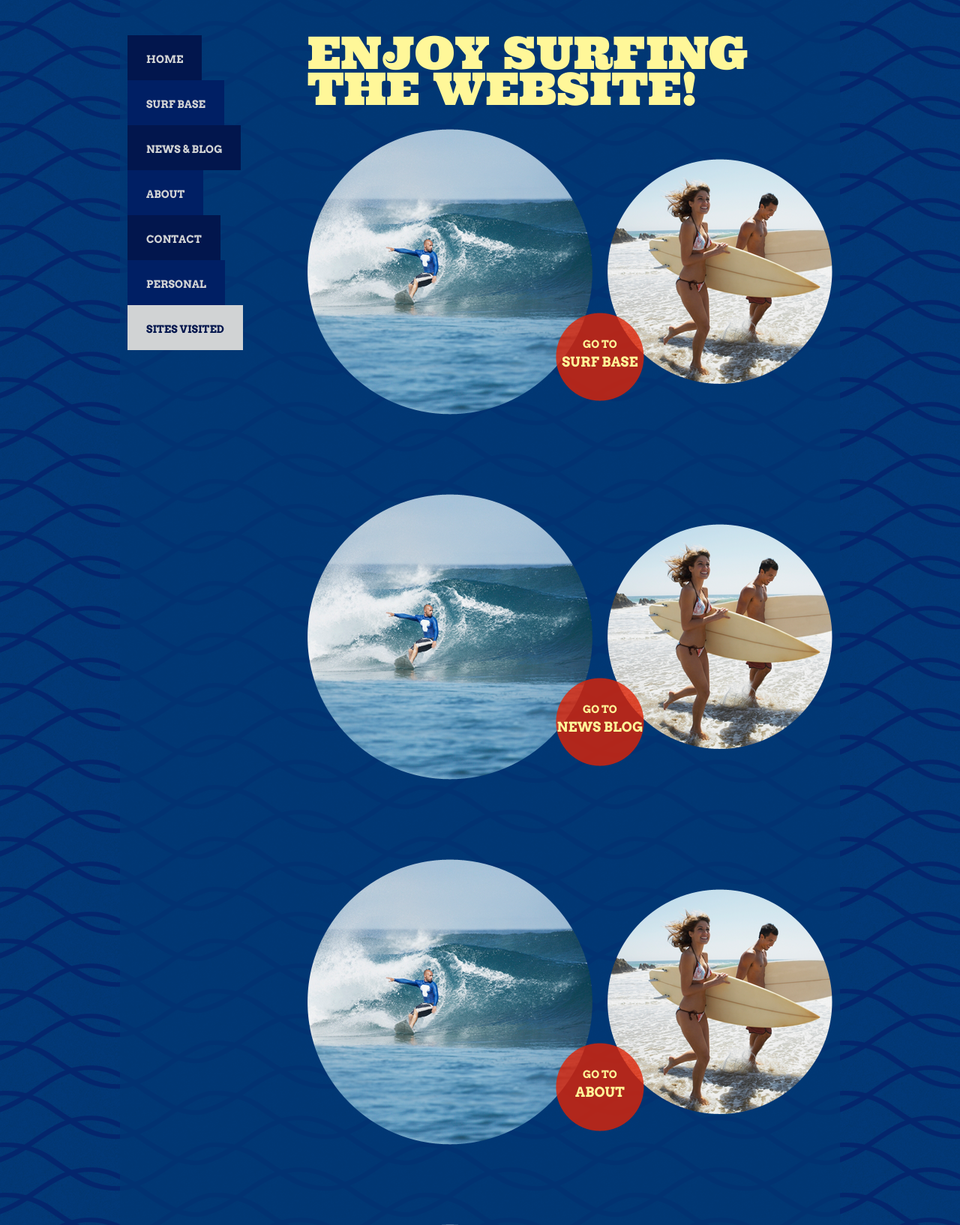
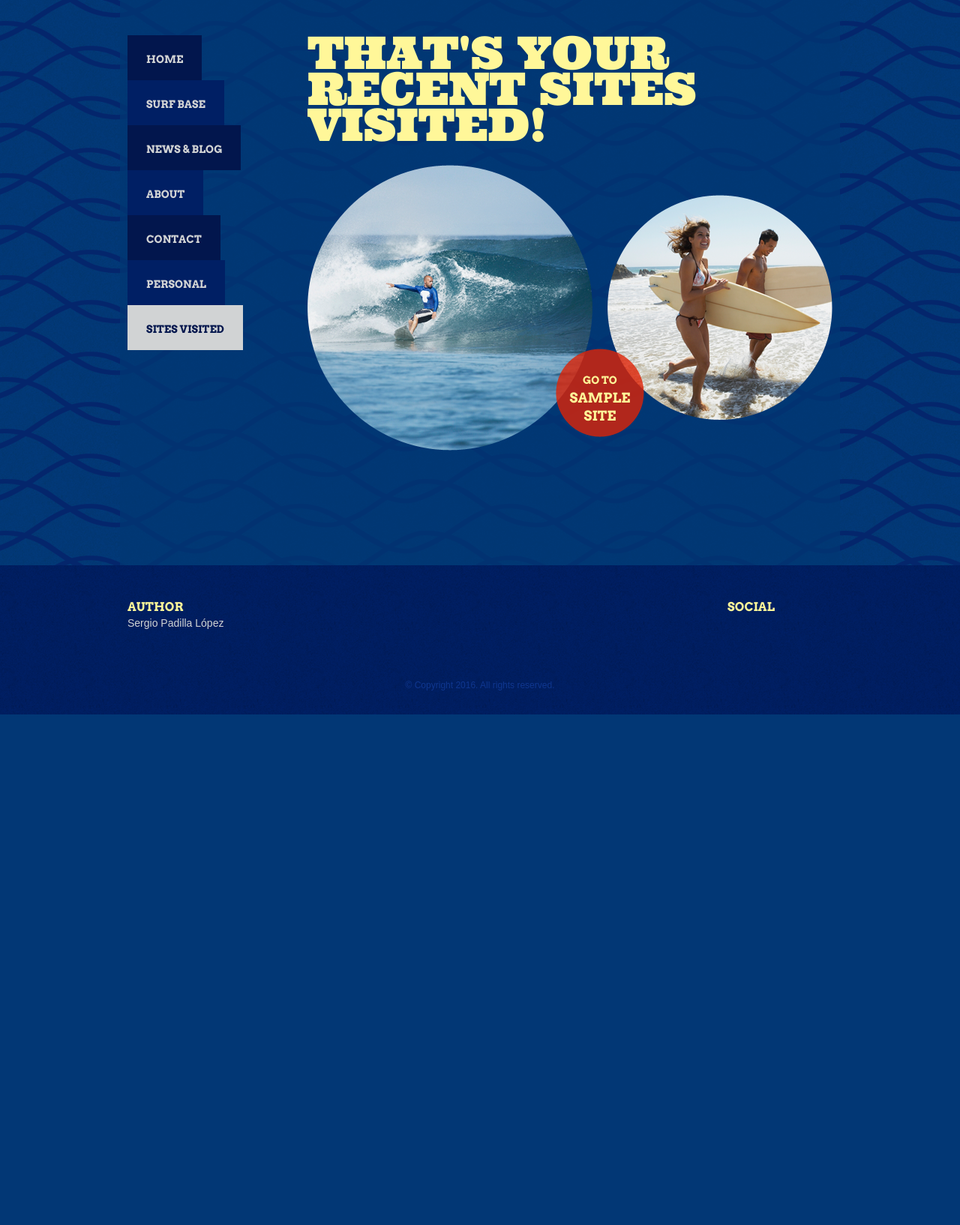
Before and after one commit to SergioPadilla/DAI, a Flask app: template Practica3/templates/sites.html in a window 1280 px wide. Shown: the part 199-1833 px from the top of the page at 75% size. After the commit the page ends 1152 px from the top, so only its background shows below. Run offline with Flask 2, Linux system fonts and the light colour scheme; the template is opened without the code that fills it: most values are stand-ins (such as "Sample title", 1, 10 or a date in 2020); some libraries are stand-ins or nearby versions.

Commit message:
sites control with session

```diff
--- a/Practica3/templates/sites.html
+++ b/Practica3/templates/sites.html
@@ -24,21 +24,11 @@
 {% endblock %}
 {% block content %}
 <div id="home">
-    <h1><span>Enjoy surfing the Website!</span></h1>
+    <h1><span>That's your recent sites visited!</span></h1>
+    {% for site in sites %}
     <div class="section">
-        <a href="surfbase">Go To <span>Surf Base</span></a>
+        <a href="{{site}}">Go To <span>{{site}}</span></a>
     </div>
-    <div class="section">
-        <a href="newsblog">Go To <span>News Blog</span></a>
-    </div>
-    <div class="section">
-        <a href="about">Go To <span>About</span></a>
-    </div>
-    <div class="section">
-        <a href="contact">Go To <span>Contact</span></a>
-    </div>
-    <div class="section">
-        <a href="me">Go To <span>Personal Section</span></a>
-    </div>
+    {% endfor %}
 </div>
 {% endblock %}
```
Also changed, not shown: Practica3/web-session.py (+17 -1 lines).
